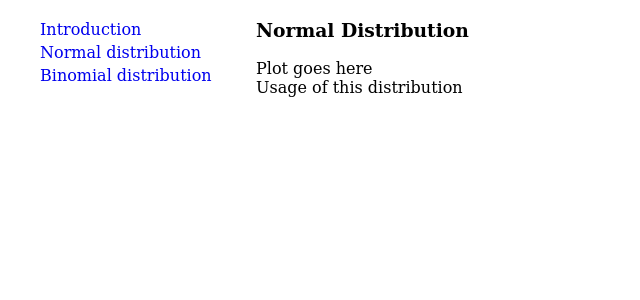
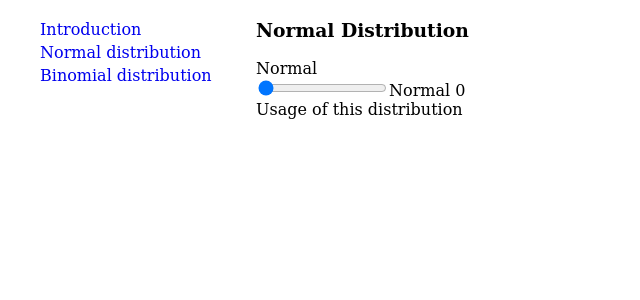
Before and after one commit to dataewan/distribution-digest, a React (Create React App) app: page /normal in a window 1280 px wide. Shown: the top 300 px of the page, without its empty margins (0-640 px from the left). Built offline with nearby package versions, Linux system fonts and the light colour scheme.

Commit message:
not working

```diff
--- a/src/App.js
+++ b/src/App.js
@@ -1,5 +1,5 @@
 import React, { Component } from 'react';
-import { BrowserRouter, Route, Link } from 'react-router-dom';
+import { BrowserRouter, Route } from 'react-router-dom';
 import Navigation from './Navigation'
 import Introduction from './Introduction'
 import { NormalDistribution, BinomialDistribution } from './distributions'
--- a/src/Introduction.jsx
+++ b/src/Introduction.jsx
@@ -1,12 +1,11 @@
 import React from 'react'
-import PropTypes from 'prop-types'
 
 class Introduction extends React.Component {
   render () {
     return(
       <div>
         <p>
-          // TODO: Introduction to this project, including other resources.
+          TODO: Introduction to this project, including other resources.
           Here is where the introduction will go.
         </p>
       </div>
--- a/src/Navigation.jsx
+++ b/src/Navigation.jsx
@@ -1,5 +1,4 @@
 import React from 'react'
-import PropTypes from 'prop-types'
 import { Link } from 'react-router-dom'
 
 import './Navigation.css'
--- a/src/distributions/NormalDistribution.jsx
+++ b/src/distributions/NormalDistribution.jsx
@@ -1,14 +1,25 @@
 import React, { Component } from 'react';
-import { DistributionName, Plot, Usage } from './distributioncomponents'
+import { DistributionName, DistributionControls, Plot, Usage } from './distributioncomponents'
 import {NormalMaths} from './maths'
 
 class NormalDistribution extends Component {
+  constructor(props){
+    super(props)
+    this.state = {
+      distributions: [new NormalMaths(0, 1)]
+    }
+  }
+
   render() {
-    window.NormalMaths = NormalMaths
     return (
       <div>
         <DistributionName>Normal Distribution</DistributionName>
-        <Plot />
+        <Plot
+          distributions={this.state.distributions}
+          />
+        <DistributionControls
+          distributions={this.state.distributions}
+          />
         <Usage></Usage>
       </div>
     );
--- /dev/null
+++ b/src/distributions/distributioncomponents/DistributionControls.jsx
@@ -0,0 +1,44 @@
+import React from 'react'
+
+class DistributionControl extends React.Component {
+  constructor(props, dist, index){
+    super(props)
+  }
+
+  updatevalue = (e) => {
+    this.props.dist.parameters[0].setter(e.target.value)
+  }
+  render() {
+    return (
+      <div>
+        <input
+          type="range"
+          min="0"
+          max="100"
+          value = {this.props.dist.parameters[0].getter()}
+          onChange = {this.updatevalue}/>
+        {this.props.dist.name} {this.props.dist.parameters[0].getter()}
+      </div>
+    )
+  }
+}
+
+class DistributionControls extends React.Component {
+  render() {
+    const controls = this.props.distributions.map(
+      (d, i) => {
+        return(<DistributionControl
+          key={i}
+          dist={d} />
+        )
+      }
+    )
+    return (
+      <div>
+        {controls}
+      </div>
+    )
+  }
+}
+
+export default DistributionControls;
--- a/src/distributions/distributioncomponents/DistributionName.jsx
+++ b/src/distributions/distributioncomponents/DistributionName.jsx
@@ -1,5 +1,4 @@
 import React from 'react'
-import PropTypes from 'prop-types'
 
 class DistributionName extends React.Component {
   render () {
--- a/src/distributions/distributioncomponents/Plot.jsx
+++ b/src/distributions/distributioncomponents/Plot.jsx
@@ -1,13 +1,16 @@
 import React from 'react'
-import PropTypes from 'prop-types'
 
 class Plot extends React.Component {
+  distributions = () => {
+    const distributions = this.props.distributions.map((d, i) => {
+      return (<div key={i}>{d.name}</div>)
+    })
+    return distributions;
+  }
   render() {
-    return (
-      <div className="Plot">
-          Plot goes here
-      </div>
-    );
+    return (<div className="Plot">
+      {this.distributions()}
+    </div>);
   }
 }
 
--- a/src/distributions/distributioncomponents/Usage.jsx
+++ b/src/distributions/distributioncomponents/Usage.jsx
@@ -1,5 +1,4 @@
 import React from 'react'
-import PropTypes from 'prop-types'
 
 class Usage extends React.Component {
   render () {
--- a/src/distributions/distributioncomponents/index.js
+++ b/src/distributions/distributioncomponents/index.js
@@ -1,9 +1,11 @@
 import Plot from './Plot'
 import Usage from './Usage'
 import DistributionName from './DistributionName'
+import DistributionControls from './DistributionControls'
 
 export {
   Plot,
   Usage,
   DistributionName,
+  DistributionControls,
 }
--- a/src/distributions/maths/Normal.js
+++ b/src/distributions/maths/Normal.js
@@ -3,9 +3,32 @@ import {range} from 'lodash'
 
 class NormalMaths {
   constructor(mean, sd) {
+    this.name = "Normal";
     this.mean = mean;
     this.sd = sd;
     this.variance = Math.pow(sd, 2);
+    this.parameters = [
+      {
+        name: "mean",
+        getter: this.getMean,
+        setter: this.setMean,
+
+      },
+      {
+        name: "sd",
+        getter: this.getSD,
+        setter: this.setSD,
+      }
+    ]
+  }
+
+  getMean = () => {
+    console.log(this.mean);
+    return this.mean;
+  }
+
+  getSD = () => {
+    return this.sd;
   }
 
   setMean = (mean) => {
```
